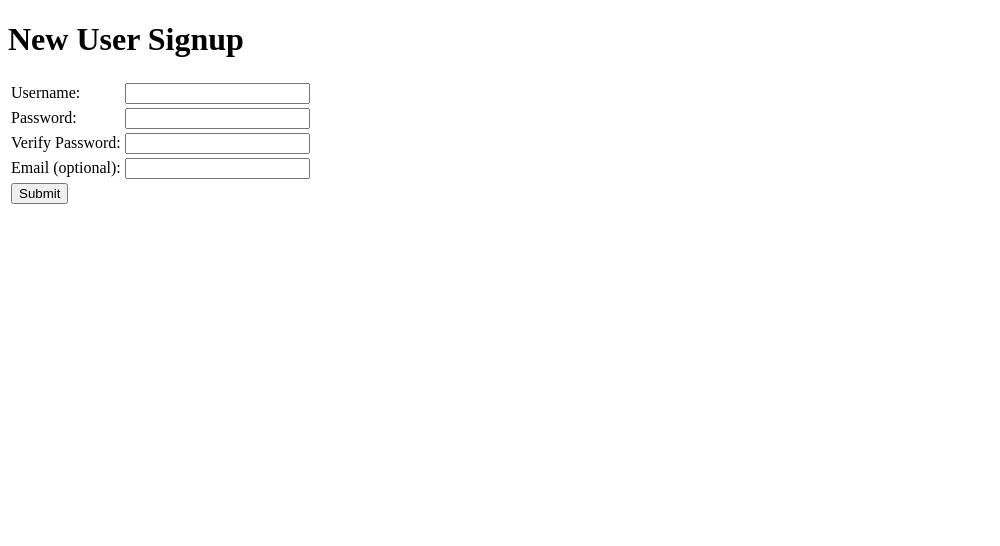
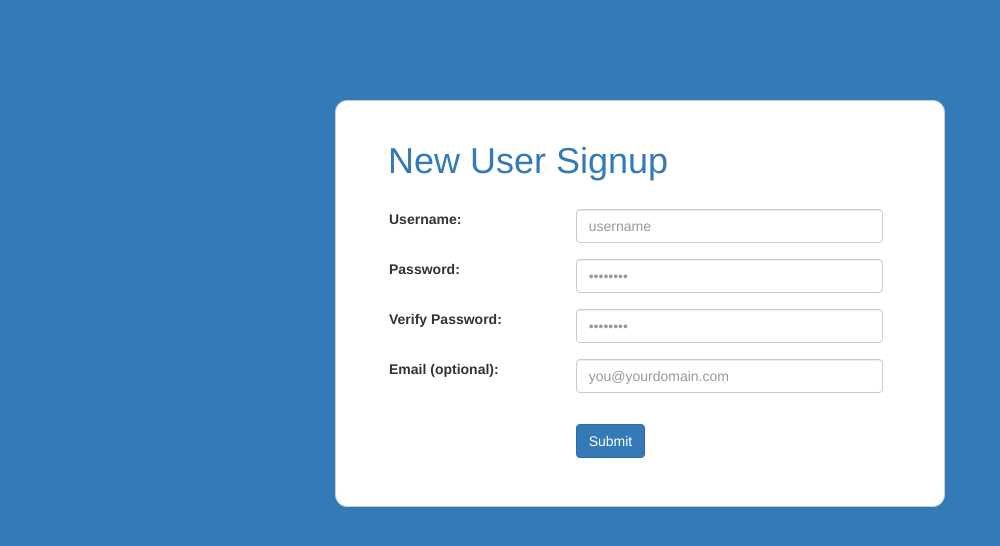
Before and after one commit to gitasong/user-signup, a Flask app: page / in a window 1280 px wide. Shown: the top 546 px of the page, without its empty margins (0-1000 px from the left). Run offline with Flask 2, Linux system fonts and the light colour scheme; some libraries are stand-ins or nearby versions.

Commit message:
add Bootstrap and styling to main form

```diff
--- a/templates/signup.html
+++ b/templates/signup.html
@@ -1,41 +1,87 @@
 <!DOCTYPE html>
 <html>
   <head>
+    <link rel="stylesheet" href="https://maxcdn.bootstrapcdn.com/bootstrap/3.3.7/css/bootstrap.min.css">
     <style>
-        .error { color: red; }
+      body {
+        background-color: #337ab7;
+      }
+      .form-box {
+        border: 1px solid #ccc;
+        border-radius: 12px;
+        background-color: #fff;
+        margin: 100px auto auto auto;
+        padding: 20px 30px 20px 45px;
+      }
+
+      h1 {
+        color: #337ab7;
+        margin-bottom: 20px;
+        padding-left: 7px;
+      }
+
+      table {
+        width: 100%;
+      }
+
+      .table > tbody > tr > td {
+        border-top: none;
+      }
+
+      input.btn.btn-primary {
+        margin-top: 15px;
+      }
+
+      .error {
+        color: red;
+      }
     </style>
     <title>New User Signup</title>
   </head>
   <body>
+    <div class="container-fluid">
+      <div class="row">
+        <div class="col-md-3">
+        </div>
+        <div class="col-md-6">
+          <div class="form-box">
             <h1>New User Signup</h1>
             <form action="/validate-form" method="post">
               <table class="table">
                 <tbody>
                   <tr class="form-group">
                     <td><label for="username">Username: </label></td>
-            <td><input type="text" class="form-control" name="username" id="username"></td>
+                    <td><input type="text" class="form-control" name="username" id="username" placeholder="username"></td>
                     <td><p class="error" value="">{{username_error}}</p></td>
                   </tr>
                   <tr class="form-group">
                     <td><label for="password">Password: </label></td>
-            <td><input type="password" class="form-control" name="password" id="password"></td>
+                    <td><input type="password" class="form-control" name="password" id="password" placeholder="••••••••"></td>
                     <td><p class="error" value="">{{password_error}}</p></td>
                   </tr>
                   <tr class="form-group">
                     <td><label for="verify">Verify Password: </label></td>
-            <td><input type="password" class="form-control" name="verify" id="verify"></td>
+                    <td><input type="password" class="form-control" name="verify" id="verify" placeholder="••••••••"></td>
                     <td><p class="error" value="">{{verify_error}}</p></td>
                   </tr>
                   <tr class="form-group">
                     <td><label for="email">Email (optional): </label></td>
-            <td><input type="text" class="form-control" name="email" id="email"></td>
+                    <td><input type="text" class="form-control" name="email" id="email" placeholder="you@yourdomain.com"></td>
                     <td><p class="error" value="">{{email_error}}</p></td>
                   </tr>
                   <tr>
-            <td><input type="submit" name="submit" id="submit" value="Submit"></td>
+                    <td></td>
+                    <td><input type="submit" name="submit" id="submit" class="btn btn-primary" value="Submit"></input></td>
+                    <td></td>
                   </tr>
                 </tbody>
               </table>
             </form>
+          </div>
+        </div>
+        <div class="col-md-3">
+        </div>
+      </div>
+    </div>
   </body>
 </html>
```
Lines whose indentation alone changed are shown as unchanged.
